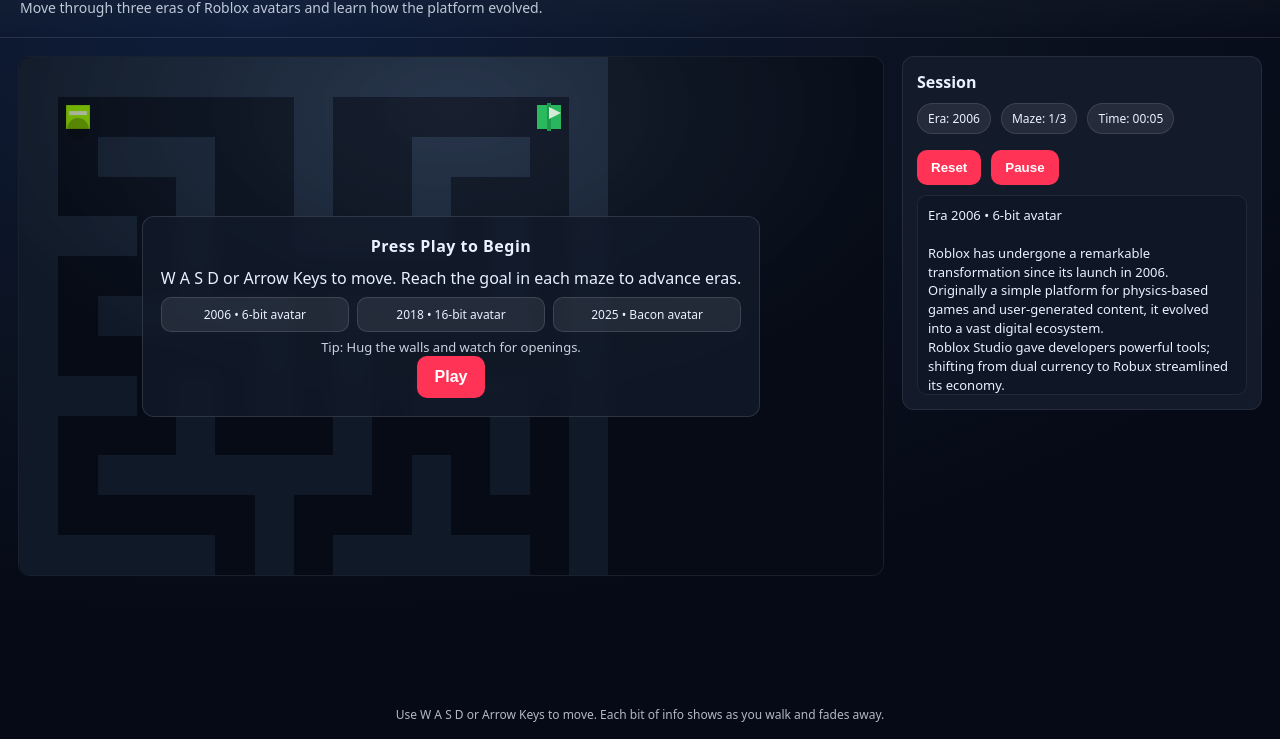
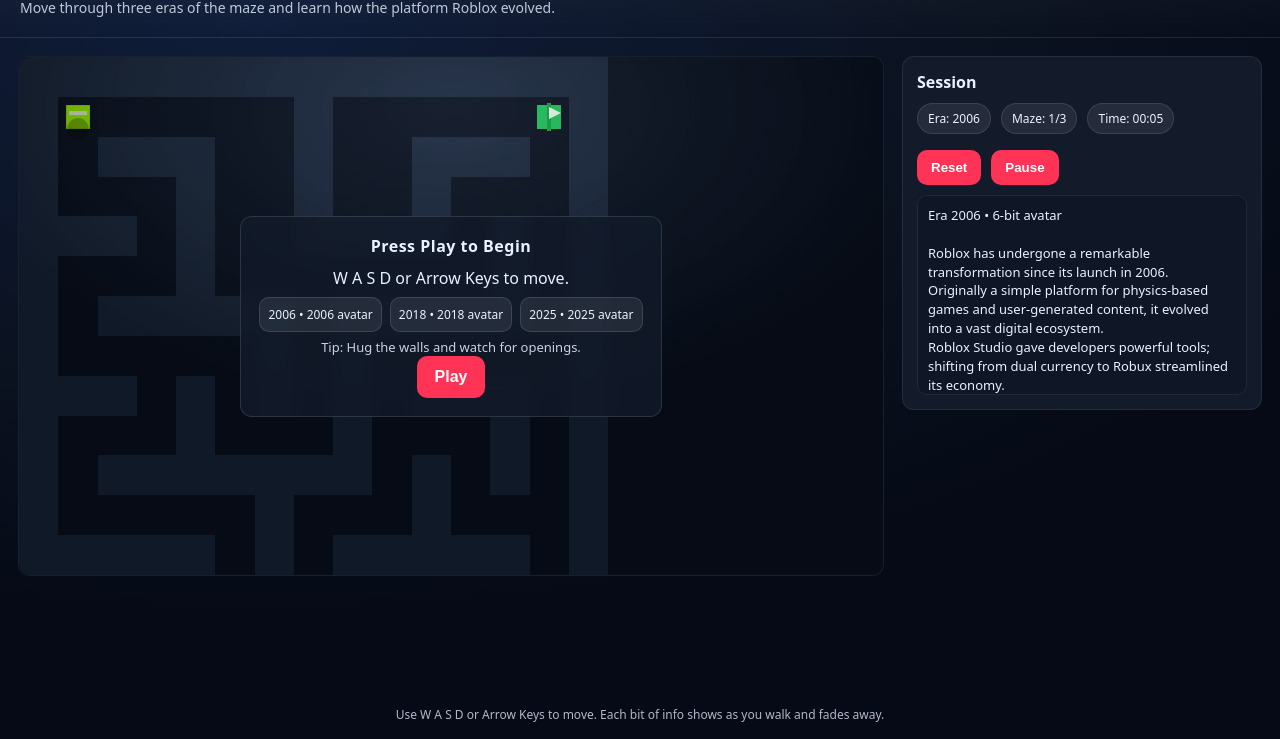
Before and after one commit to solarbeam1124-eng/Websiteeeifjiejfioejifo, a plain HTML site: page index.html in a window 1280 px wide. Shown: the part 61-800 px from the top of the page. Drawn offline with Linux system fonts and the light colour scheme.

Commit message:
Update index.html

```diff
--- a/index.html
+++ b/index.html
@@ -2,7 +2,7 @@
 <html lang="en">
 <head>
   <meta charset="UTF-8" />
-  <title>Roblox Evolution Maze</title>
+  <title>My roblox pip: how has roblox changed throughout the years</title>
   <meta name="viewport" content="width=device-width, initial-scale=1" />
   <style>
     :root {
@@ -177,8 +177,8 @@
 </head>
 <body>
   <header>
-    <h1>ROBLOX Evolution Maze</h1>
-    <div class="subtitle">Move through three eras of Roblox avatars and learn how the platform evolved.</div>
+    <h1>ROBLOX PIP: how has roblox change throughout the years</h1>
+    <div class="subtitle">Move through three eras of the maze and learn how the platform Roblox evolved.</div>
   </header>
 
   <main>
@@ -188,11 +188,11 @@
       <div id="overlay" class="overlay">
         <div class="card">
           <div class="title">Press Play to Begin</div>
-          <div>W A S D or Arrow Keys to move. Reach the goal in each maze to advance eras.</div>
+          <div>W A S D or Arrow Keys to move.</div>
           <div class="grid">
-            <div class="chip">2006 • 6‑bit avatar</div>
-            <div class="chip">2018 • 16‑bit avatar</div>
-            <div class="chip">2025 • Bacon avatar</div>
+            <div class="chip">2006 • 2006 avatar</div>
+            <div class="chip">2018 • 2018 avatar</div>
+            <div class="chip">2025 • 2025 avatar</div>
           </div>
           <div class="hint">Tip: Hug the walls and watch for openings.</div>
           <button id="playBtn">Play</button>
@@ -274,8 +274,8 @@
         grid: [
           "####################",
           "#S..#.....#......#G#",
-          "#.#.#.###.#.####.#.#",
-          "#.#...#...#....#.#.#",
+          "#.#.#.###.#.####...#",
+          "#.#...#...#....#...#",
           "#.#####.#####.#.#.#.",
           "#.....#.....#.#...#.",
           "###.#.#.###.#.###.#.",
@@ -293,9 +293,9 @@
         era: "2025",
         grid: [
           "########################",
-          "#S.....#....#.......#..#",
+          "#S.....#............#..#",
           "#.###..#.##.#.#######..#",
-          "#...#..#....#.....#....#",
+          "#...#.......#.....#....#",
           "###.#..######.###.#.####",
           "#...#.......#...#.#....#",
           "#.#####.#####.#.#.####.#",
```
